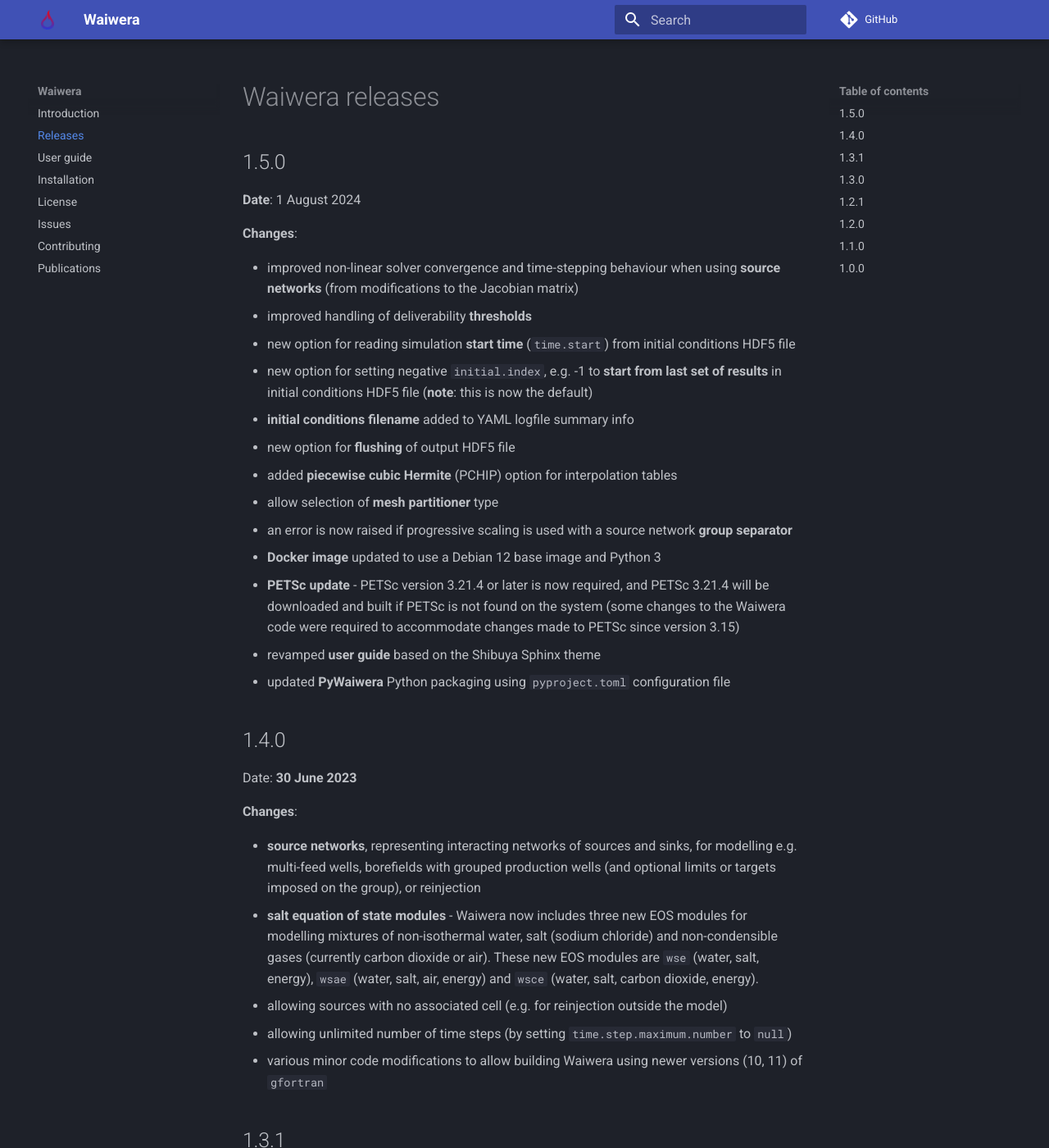
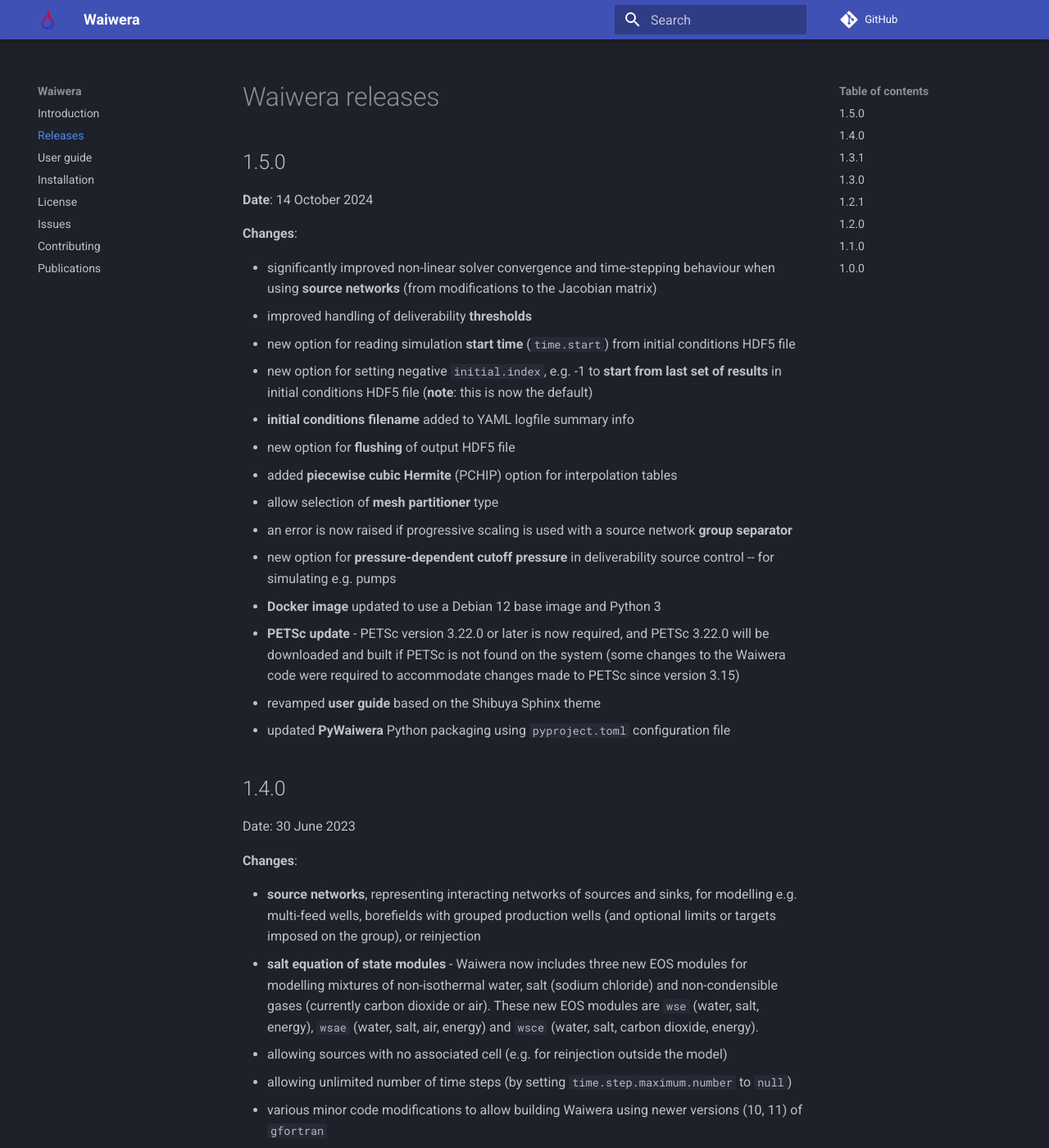
Before and after one commit to waiwera/waiwera-mkdocs, an MkDocs documentation site: the page built from docs/releases.md, in a window 1280 px wide and 1400 px high. Shown: the whole window at 82% size. Built offline with MkDocs 1.6.1 and Material for MkDocs 9.7.7, drawn with Linux system fonts in a browser that asks for light colours; comment, search, counter and statistics services are not loaded.

Commit message:
Update releases page

```diff
--- a/docs/releases.md
+++ b/docs/releases.md
@@ -1,13 +1,13 @@
 # Waiwera releases
 
 ## 1.5.0
-**Date**: 1 August 2024
+**Date**: 14 October 2024
 
 **Changes**:
 
-- improved non-linear solver convergence and time-stepping behaviour
-  when using **source networks** (from modifications to the Jacobian
-  matrix)
+- significantly improved non-linear solver convergence and
+  time-stepping behaviour when using **source networks** (from
+  modifications to the Jacobian matrix)
 - improved handling of deliverability **thresholds**
 - new option for reading simulation **start time** (`time.start`) from
   initial conditions HDF5 file
@@ -21,9 +21,11 @@
 - allow selection of **mesh partitioner** type
 - an error is now raised if progressive scaling is used with a source
   network **group separator**
+- new option for **pressure-dependent cutoff pressure** in
+  deliverability source control -- for simulating e.g. pumps
 - **Docker image** updated to use a Debian 12 base image and Python 3
-- **PETSc update** - PETSc version 3.21.4 or later is now required,
-  and PETSc 3.21.4 will be downloaded and built if PETSc is not found
+- **PETSc update** - PETSc version 3.22.0 or later is now required,
+  and PETSc 3.22.0 will be downloaded and built if PETSc is not found
   on the system (some changes to the Waiwera code were required to
   accommodate changes made to PETSc since version 3.15)
 - revamped **user guide** based on the Shibuya Sphinx theme
@@ -32,7 +34,7 @@
 
 ## 1.4.0
 
-Date: **30 June 2023**
+Date: 30 June 2023
 
 **Changes**:
 
```
